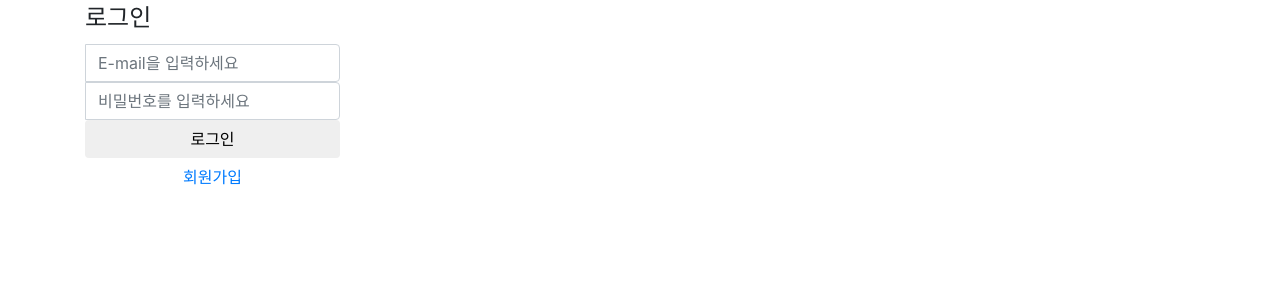
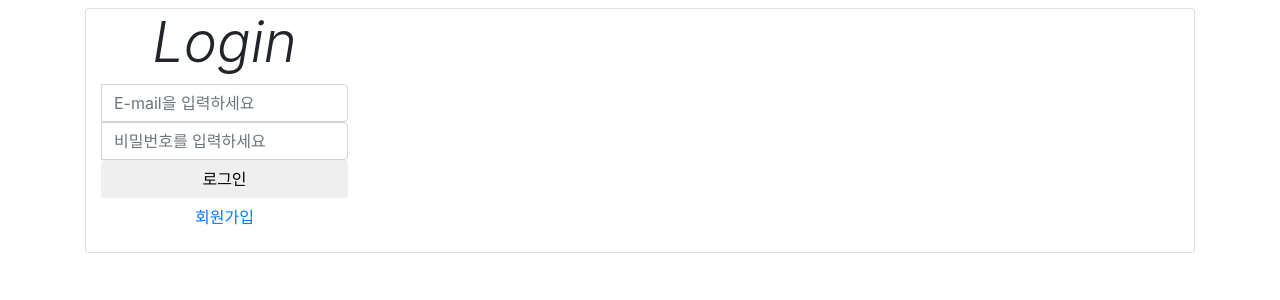
Before and after one commit to jaeyoung0509/article_service, a Node server app: template views/member/login.ejs in a window 1280 px wide. Shown: the top 300 px of the page. Run offline with Node 20, Linux system fonts and the light colour scheme; the template is opened without the code that fills it, so the values that code supplies are empty; some libraries are stand-ins or nearby versions.

Commit message:
css, session crwalling fix

```diff
--- a/views/member/login.ejs
+++ b/views/member/login.ejs
@@ -6,16 +6,16 @@
         <!-- 부트스트랩 적용 -->
         <link rel="stylesheet" href="https://maxcdn.bootstrapcdn.com/bootstrap/4.0.0/css/bootstrap.min.css" integrity="sha384-Gn5384xqQ1aoWXA+058RXPxPg6fy4IWvTNh0E263XmFcJlSAwiGgFAW/dAiS6JXm" crossorigin="anonymous">
         <meta http-equiv="X-UA-Compatible" content="ie=edge">
-        <title>로그인</title>
+        <title>Login</title>
     </head>
     <body>
         <div class="container">
-            <div class="row">
+            <div class="card mt-2" padding : 10 10 10 10>
                 <div class="col-sm-3">
 
                     <div class="login-box well">
                         <form action="/member/login" method="POST" class="signupform">
-                            <legend>로그인</legend>
+                            <legend> <h1 class="text-center display-4 font-italic">Login </h1></legend>
                             <div class="input-group">
                                 <span class="input-group-addon"><i class="fa fa-user"></i></span>
                                 <input type="text" name="email" value='' placeholder="E-mail을 입력하세요" class="form-control" />
@@ -30,7 +30,7 @@
                             </div>
                         </form>
                     </div>
-
+                        </div>
                 </div>
             </div>
         </div>
```
Also changed, not shown: views/articles/show.ejs (+4 -4 lines), 1 other file.
